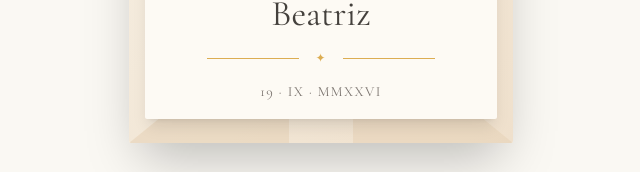
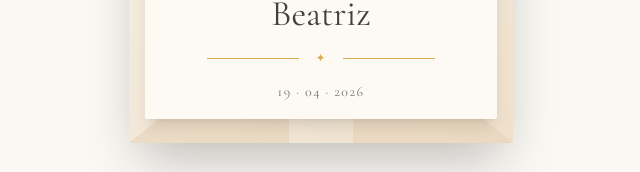
Before and after one commit to jfspereira/weeding-invites, a Nuxt app: page / in a window 1280 px wide. Shown: the part 384-556 px from the top of the page, without its empty margins (319-959 px from the left). Built offline with nearby package versions, Linux system fonts and the light colour scheme.

Commit message:
Change dates display

```diff
--- a/app/components/EnvelopeAnimation.vue
+++ b/app/components/EnvelopeAnimation.vue
@@ -89,7 +89,7 @@
           <p class="font-display text-champagne-500 tracking-[0.3em] uppercase text-xs mb-2">Convidados a celebrar</p>
           <h1 class="font-display text-3xl md:text-4xl text-stone-700 leading-snug">Jorge<br/><span class="text-champagne-400">&amp;</span><br/>Beatriz</h1>
           <div class="ornament my-4 w-3/4 text-champagne-300 text-xs tracking-widest">✦</div>
-          <p class="font-display text-stone-500 text-sm tracking-widest">19 · IX · MMXXVI</p>
+          <p class="font-display text-stone-500 text-sm tracking-widest">19 · 04 · 2026</p>
         </div>
       </div>
     </div>
--- a/app/pages/index.vue
+++ b/app/pages/index.vue
@@ -60,7 +60,7 @@
           Rua Júlio Dinis, 1000 · Porto, Portugal
         </p>
         <p class="font-display text-champagne-500 text-xl tracking-widest mb-10">
-          19 · IX · MMXXVI &nbsp;·&nbsp; 16:00h
+          19 · 04 · 2026 &nbsp;·&nbsp; 16:00h
         </p>
 
         <!-- OpenStreetMap embed -->
@@ -103,14 +103,6 @@
         </div>
 
         <div class="flex flex-col items-center gap-3">
-          <span class="text-3xl">🌹</span>
-          <h3 class="font-display text-xl text-stone-700">Código de Vestuário</h3>
-          <p class="font-body text-stone-500 text-sm leading-relaxed">
-            Traje formal.<br/>Tons claros são bem-vindos.
-          </p>
-        </div>
-
-        <div class="flex flex-col items-center gap-3">
           <span class="text-3xl">📅</span>
           <h3 class="font-display text-xl text-stone-700">Confirmação</h3>
           <p class="font-body text-stone-500 text-sm leading-relaxed">
@@ -144,7 +136,7 @@
     <!-- ── FOOTER ─────────────────────────────────────────────── -->
     <footer class="bg-stone-800 text-white/60 py-10 text-center">
       <p class="font-display text-2xl text-white mb-2">Jorge &amp; Beatriz</p>
-      <p class="font-body text-xs tracking-widest">19 · IX · MMXXVI · Porto</p>
+      <p class="font-body text-xs tracking-widest">19 · 04 · 2026 · Porto</p>
       <div class="ornament mt-6 w-32 mx-auto text-white/20 text-xs">✦</div>
     </footer>
 
```
